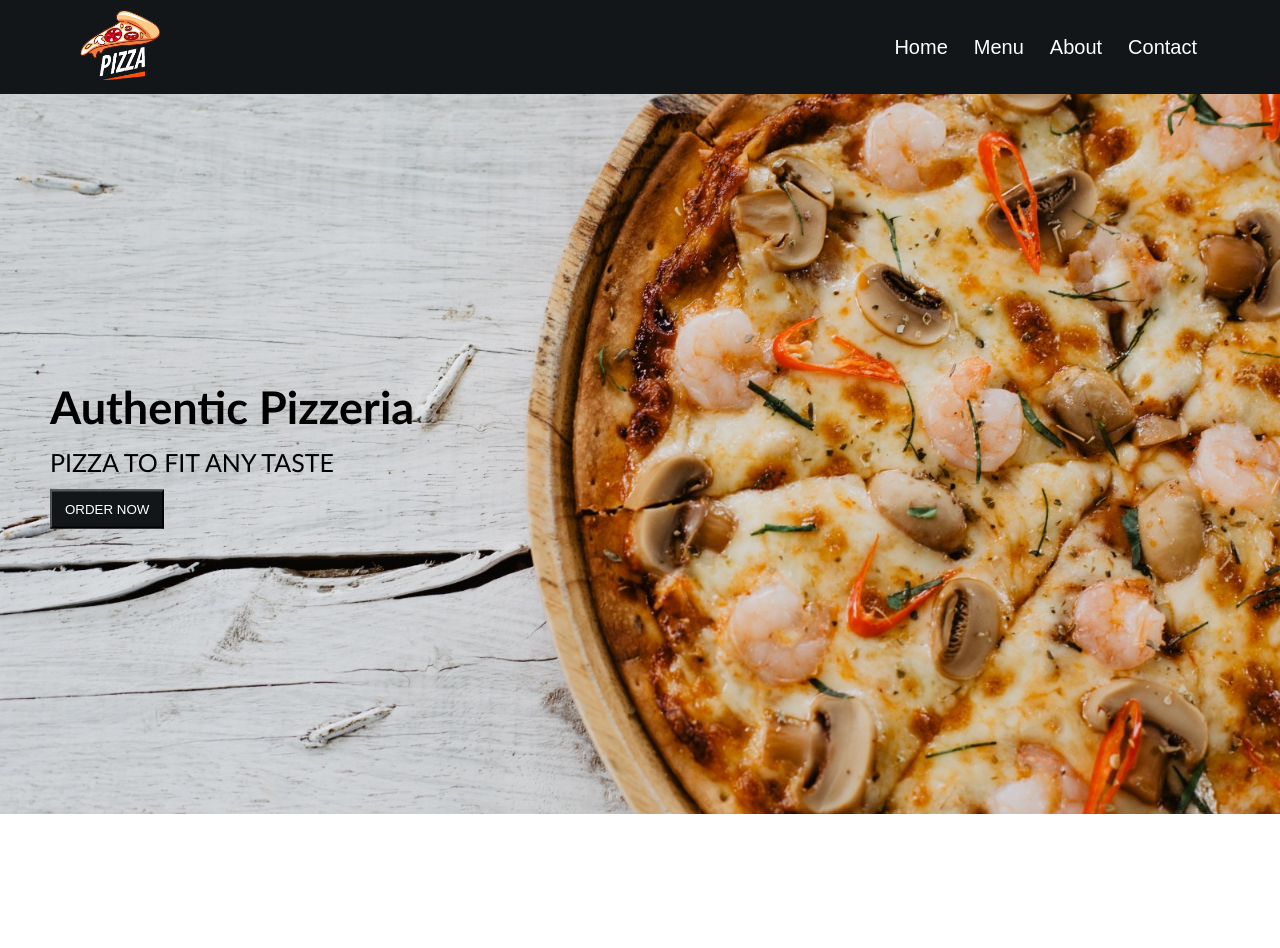
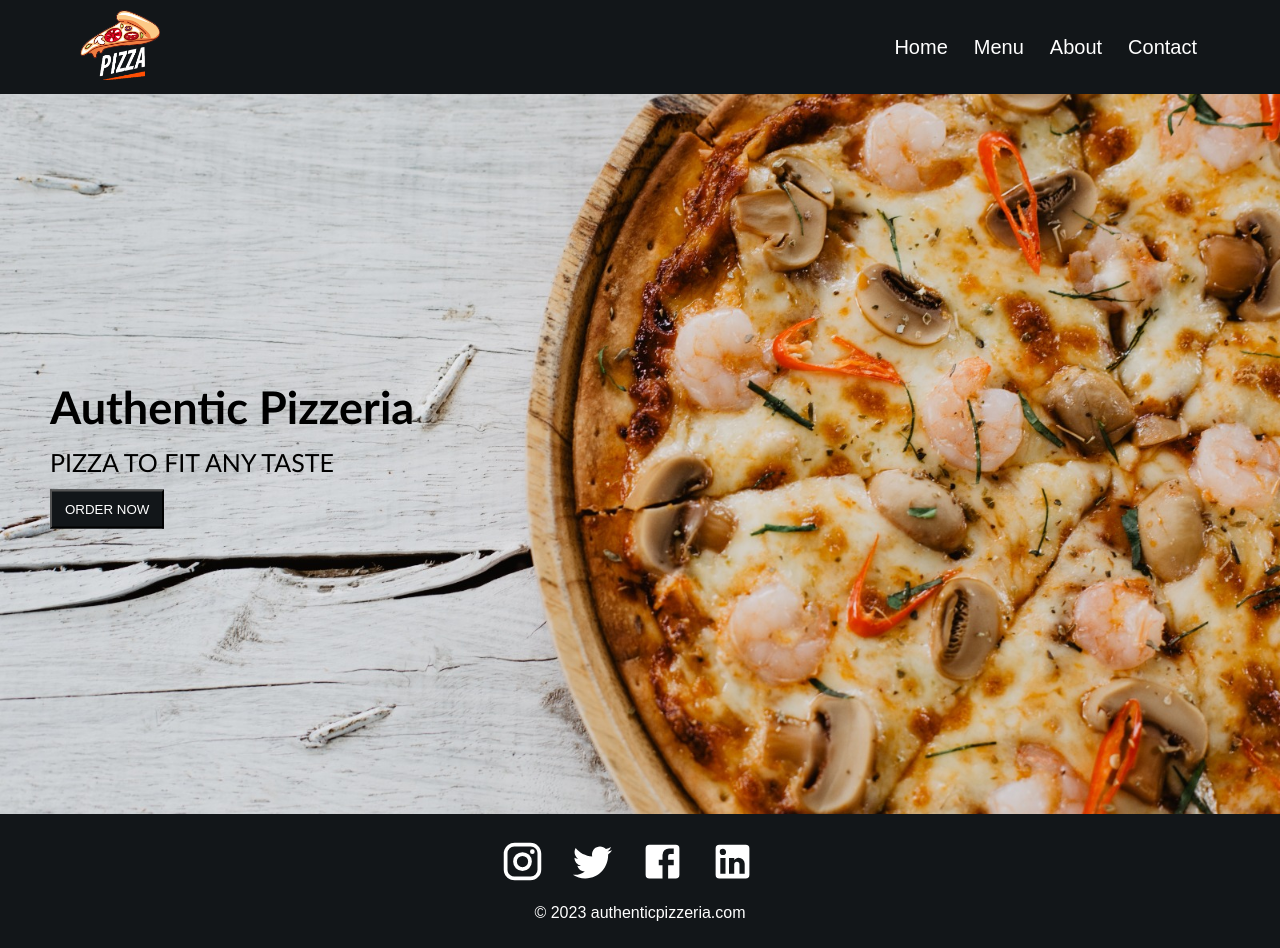
Before and after one commit to milainmaroo/pizzashop, a React (Create React App) app: page / in a window 1280 px wide. Before the commit the page ends 814 px from the top, so only its background shows below. Built offline with nearby package versions, Linux system fonts and the light colour scheme.

Commit message:
Create Footer Component

```diff
--- a/package.json
+++ b/package.json
@@ -3,6 +3,10 @@
   "version": "0.1.0",
   "private": true,
   "dependencies": {
+    "@emotion/react": "^11.11.3",
+    "@emotion/styled": "^11.11.0",
+    "@mui/icons-material": "^5.15.2",
+    "@mui/material": "^5.15.2",
     "@testing-library/jest-dom": "^5.17.0",
     "@testing-library/react": "^13.4.0",
     "@testing-library/user-event": "^13.5.0",
--- a/src/App.js
+++ b/src/App.js
@@ -2,6 +2,7 @@ import './App.css'
 import { BrowserRouter as Router, Routes, Route } from 'react-router-dom'
 import Navbar from './components/Navbar'
 import Home from './pages/Home'
+import Footer from './components/Footer'
 
 function App() {
   return (
@@ -11,6 +12,7 @@ function App() {
         <Routes>
           <Route path='/' exact element={<Home />} />
         </Routes>
+        <Footer />
       </Router>
     </div>
   )
--- /dev/null
+++ b/src/components/Footer.js
@@ -0,0 +1,22 @@
+import React from 'react'
+import InstagramIcon from '@mui/icons-material/Instagram'
+import TwitterIcon from '@mui/icons-material/Twitter'
+import FacebookIcon from '@mui/icons-material/Facebook'
+import LinkedInIcon from '@mui/icons-material/LinkedIn'
+import '../styles/Footer.css'
+
+function Footer() {
+  return (
+    <div className='footer'>
+      <div className='social-media'>
+        <InstagramIcon />
+        <TwitterIcon />
+        <FacebookIcon />
+        <LinkedInIcon />
+      </div>
+      <p>&copy; 2023 authenticpizzeria.com</p>
+    </div>
+  )
+}
+
+export default Footer
--- /dev/null
+++ b/src/styles/Footer.css
@@ -0,0 +1,12 @@
+.footer {
+  background-color: #121619;
+  color: #fff;
+  text-align: center;
+  padding: 25px 0 10px 0;
+}
+
+.social-media svg {
+  font-size: 45px;
+  padding-right: 25px;
+  cursor: pointer;
+}
--- a/src/styles/Navbar.css
+++ b/src/styles/Navbar.css
@@ -4,8 +4,9 @@
   justify-content: space-between;
   align-items: center;
   padding: 0 70px;
-  /* position: fixed; */
-  /* top: 0; */
+  position: sticky;
+  top: 0;
+  z-index: 1;
 }
 
 .logo img {
```
Also changed, not shown: 1 other file (tests, documents, lock files or other folders).
